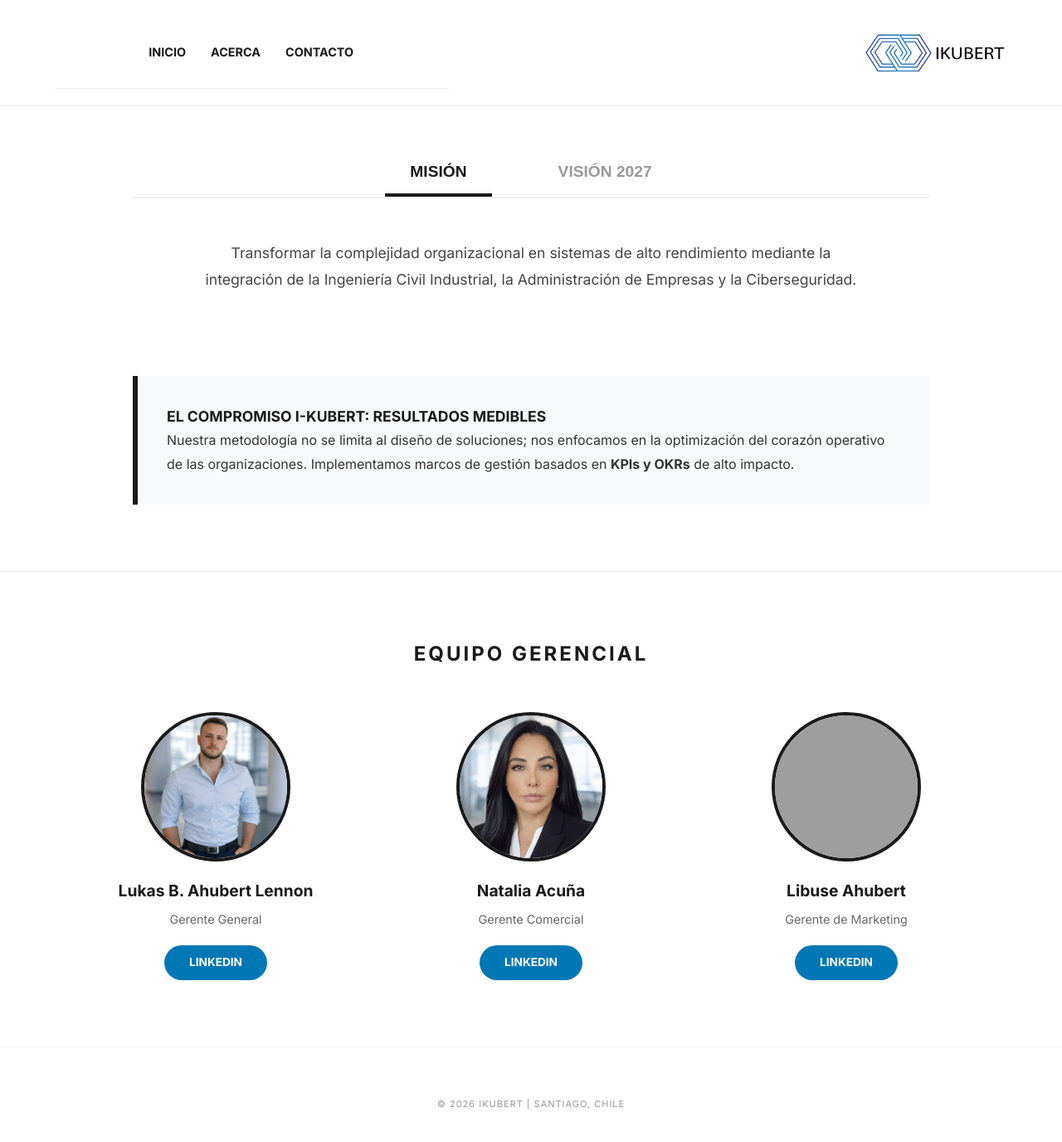
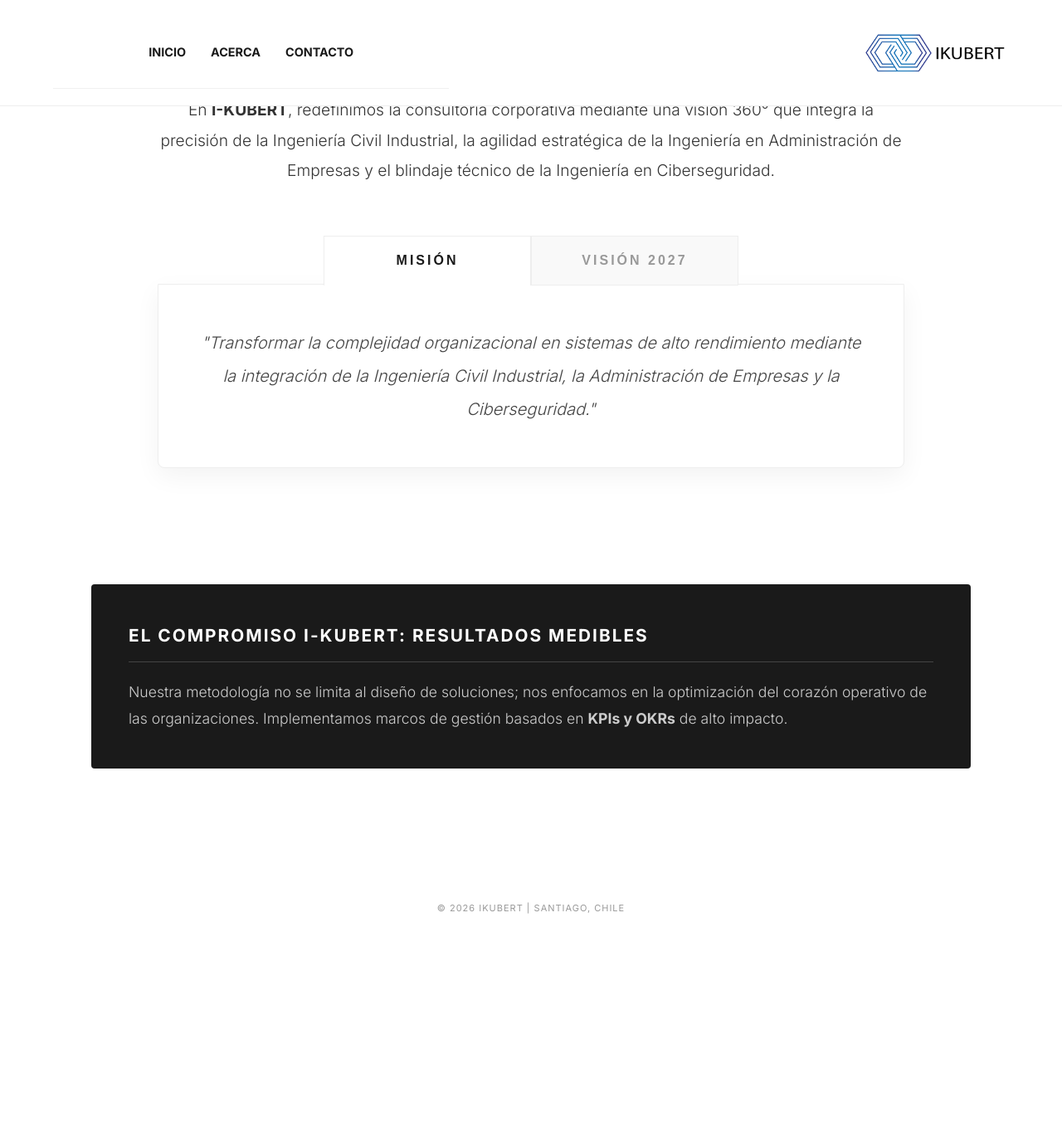
Before and after one commit to IKUBERT/ikubert.github.io, a Jekyll site: the page built from acerca.html, in a window 1280 px wide and 1400 px high, scrolled down 636 px. Shown: the top 1376 px of the window at 83% size. Built offline with Jekyll 4.4.1, drawn with Linux system fonts in a browser that asks for light colours; after the commit the page ends 1800 px from its top, so only the background shows below that; grey boxes are pictures that could not be loaded.

Commit message:
Update acerca.html

```diff
--- a/acerca.html
+++ b/acerca.html
@@ -3,91 +3,88 @@
 title: Acerca de | I-KUBERT
 ---
 
-<!-- Estructura de pagina: Header Hero con imagen de oficina -->
-<header style="position: relative; text-align: center; padding: 120px 20px; background: url('/src/Oficina de Ikubert.png') no-repeat center center/cover; color: #ffffff; min-height: 400px; display: flex; flex-direction: column; justify-content: center; align-items: center;">
+<!-- Estructura de pagina: Header Hero con imagen de fondo "Oficina de Ikubert.png" -->
+<header style="position: relative; text-align: center; padding: 140px 20px; background: url('/src/Oficina de Ikubert.png') no-repeat center center/cover; color: #ffffff; min-height: 450px; display: flex; flex-direction: column; justify-content: center; align-items: center;">
     <div style="position: absolute; top: 0; left: 0; width: 100%; height: 100%; background: rgba(0,0,0,0.65);"></div>
     <div style="position: relative; z-index: 2;">
-        <h1 style="font-size: 3rem; letter-spacing: -1px; margin-bottom: 20px; font-weight: 800;">Arquitectura Estratégica</h1>
-        <p style="max-width: 800px; margin: 0 auto; font-size: 1.3rem; opacity: 0.9; line-height: 1.6; font-weight: 300;">La Convergencia de Tres Ingenierías: Civil Industrial, Administración de Empresas y Ciberseguridad.</p>
+        <h1 style="font-size: 3.2rem; letter-spacing: -1.5px; margin-bottom: 20px; font-weight: 800; text-transform: uppercase;">Arquitectura Estratégica</h1>
+        <p style="max-width: 850px; margin: 0 auto; font-size: 1.4rem; opacity: 0.9; line-height: 1.6; font-weight: 300; letter-spacing: 0.5px;">
+            La Convergencia de Tres Ingenierías: Civil Industrial, Administración de Empresas y Ciberseguridad.
+        </p>
     </div>
 </header>
 
-<div class="section" style="max-width: 1000px; margin: 0 auto; padding: 60px 20px;">
+<div class="section" style="max-width: 1100px; margin: 0 auto; padding: 80px 20px;">
     <!-- Seccion Quienes Somos -->
-    <h2 style="border-bottom: 3px solid #1a1a1a; display: inline-block; padding-bottom: 10px; margin-bottom: 30px;">Quiénes Somos</h2>
-    <p style="font-size: 1.1rem; line-height: 1.8; color: #333;">En <strong>I-KUBERT</strong>, redefinimos la consultoría corporativa mediante una visión 360° que integra la precisión de la Ingeniería Civil Industrial, la agilidad estratégica de la Ingeniería en Administración de Empresas y el blindaje técnico de la Ingeniería en Ciberseguridad.</p>
+    <div style="text-align: center; margin-bottom: 60px;">
+        <h2 style="border-bottom: 3px solid #1a1a1a; display: inline-block; padding-bottom: 10px; margin-bottom: 30px; text-transform: uppercase; letter-spacing: 2px; font-size: 1.8rem;">Quiénes Somos</h2>
+        <p style="font-size: 1.2rem; line-height: 1.9; color: #333; max-width: 900px; margin: 0 auto; font-weight: 300;">
+            En <strong>I-KUBERT</strong>, redefinimos la consultoría corporativa mediante una visión 360° que integra la precisión de la Ingeniería Civil Industrial, la agilidad estratégica de la Ingeniería en Administración de Empresas y el blindaje técnico de la Ingeniería en Ciberseguridad.
+        </p>
+    </div>
 
-    <!-- Sistema de Pestañas: Mision y Vision Interactiva -->
-    <div style="margin-top: 50px; text-align: center;">
-        <div style="display: flex; justify-content: center; gap: 50px; border-bottom: 2px solid #eee; margin-bottom: 30px;">
-            <button onclick="openTab('mision')" id="btn-mision" style="background: none; border: none; padding: 15px 30px; font-size: 1.2rem; font-weight: 700; cursor: pointer; text-transform: uppercase; border-bottom: 4px solid #1a1a1a; color: #1a1a1a; transition: 0.3s;">Misión</button>
-            <button onclick="openTab('vision')" id="btn-vision" style="background: none; border: none; padding: 15px 30px; font-size: 1.2rem; font-weight: 700; cursor: pointer; text-transform: uppercase; border-bottom: 4px solid transparent; color: #999; transition: 0.3s;">Visión 2027</button>
+    <!-- Sistema de Pestañas Premium: Mision y Vision -->
+    <div style="margin: 60px auto; max-width: 900px;">
+        <!-- Botones de Navegacion de Pestañas -->
+        <div style="display: flex; justify-content: center; margin-bottom: -2px; position: relative; z-index: 2;">
+            <button onclick="openTab('mision')" id="btn-mision" style="background: #fff; border: 1px solid #eee; border-bottom: none; padding: 20px 60px; font-size: 1rem; font-weight: 700; cursor: pointer; text-transform: uppercase; letter-spacing: 3px; color: #1a1a1a; transition: all 0.4s ease; min-width: 250px;">Misión</button>
+            <button onclick="openTab('vision')" id="btn-vision" style="background: #f9f9f9; border: 1px solid #eee; border-bottom: 1px solid #eee; padding: 20px 60px; font-size: 1rem; font-weight: 700; cursor: pointer; text-transform: uppercase; letter-spacing: 3px; color: #999; transition: all 0.4s ease; min-width: 250px;">Visión 2027</button>
         </div>
 
-        <div id="mision" class="tab-content" style="display: block; padding: 20px; animation: fadeIn 0.5s;">
-            <p style="font-size: 1.1rem; line-height: 1.8; color: #444; max-width: 800px; margin: 0 auto;">Transformar la complejidad organizacional en sistemas de alto rendimiento mediante la integración de la Ingeniería Civil Industrial, la Administración de Empresas y la Ciberseguridad.</p>
-        </div>
+        <!-- Contenedor de Contenido con Sombra Profesional -->
+        <div style="background: #fff; border: 1px solid #eee; padding: 50px; text-align: center; box-shadow: 0 10px 30px rgba(0,0,0,0.05); border-radius: 0 0 8px 8px;">
+            <div id="mision" class="tab-content" style="display: block; animation: fadeIn 0.6s ease;">
+                <p style="font-size: 1.25rem; line-height: 2; color: #444; margin: 0; font-style: italic; font-weight: 300;">
+                    "Transformar la complejidad organizacional en sistemas de alto rendimiento mediante la integración de la Ingeniería Civil Industrial, la Administración de Empresas y la Ciberseguridad."
+                </p>
+            </div>
 
-        <div id="vision" class="tab-content" style="display: none; padding: 20px; animation: fadeIn 0.5s;">
-            <p style="font-size: 1.1rem; line-height: 1.8; color: #444; max-width: 800px; margin: 0 auto;">Consolidarnos como la consultora boutique referente en Chile para la alta dirección.</p>
+            <div id="vision" class="tab-content" style="display: none; animation: fadeIn 0.6s ease;">
+                <p style="font-size: 1.25rem; line-height: 2; color: #444; margin: 0; font-style: italic; font-weight: 300;">
+                    "Consolidarnos como la consultora boutique referente en Chile para la alta dirección, liderando la intersección entre eficiencia industrial y resiliencia digital."
+                </p>
+            </div>
         </div>
     </div>
 </div>
 
-<!-- Script para el funcionamiento de las pestañas -->
+
+
+<!-- Seccion de Compromiso: Resultados Medibles -->
+<div class="section" style="max-width: 1100px; margin: 0 auto; padding: 0 20px 100px;">
+    <div style="background: #1a1a1a; padding: 45px; border-radius: 4px; color: #ffffff; display: flex; align-items: center; gap: 40px;">
+        <div style="flex: 1;">
+            <h3 style="margin-top: 0; text-transform: uppercase; font-size: 1.3rem; letter-spacing: 2px; color: #fff; border-bottom: 1px solid #444; padding-bottom: 15px; margin-bottom: 20px;">El Compromiso I-KUBERT: Resultados Medibles</h3>
+            <p style="font-size: 1.1rem; line-height: 1.8; color: #ccc; margin-bottom: 0; font-weight: 300;">
+                Nuestra metodología no se limita al diseño de soluciones; nos enfocamos en la optimización del corazón operativo de las organizaciones. Implementamos marcos de gestión basados en <strong>KPIs y OKRs</strong> de alto impacto.
+            </p>
+        </div>
+    </div>
+</div>
+
+<!-- Script y Animaciones -->
 <script>
 function openTab(tabName) {
-  var i, x, buttons;
+  var i, x, btns;
   x = document.getElementsByClassName("tab-content");
-  for (i = 0; i < x.length; i++) {
-    x[i].style.display = "none";
-  }
+  for (i = 0; i < x.length; i++) { x[i].style.display = "none"; }
+
   document.getElementById(tabName).style.display = "block";
 
-  <!-- Manejo de colores en botones
-  document.getElementById("btn-mision").style.borderBottomColor = "transparent";
-  document.getElementById("btn-mision").style.color = "#999";
-  document.getElementById("btn-vision").style.borderBottomColor = "transparent";
-  document.getElementById("btn-vision").style.color = "#999";
+  <!-- Estética de los botones
+  var btnM = document.getElementById("btn-mision");
+  var btnV = document.getElementById("btn-vision");
 
-  document.getElementById("btn-" + tabName).style.borderBottomColor = "#1a1a1a";
-  document.getElementById("btn-" + tabName).style.color = "#1a1a1a";
+  if(tabName === 'mision') {
+    btnM.style.background = "#fff"; btnM.style.color = "#1a1a1a"; btnM.style.borderBottom = "none";
+    btnV.style.background = "#f9f9f9"; btnV.style.color = "#999"; btnV.style.borderBottom = "1px solid #eee";
+  } else {
+    btnV.style.background = "#fff"; btnV.style.color = "#1a1a1a"; btnV.style.borderBottom = "none";
+    btnM.style.background = "#f9f9f9"; btnM.style.color = "#999"; btnM.style.borderBottom = "1px solid #eee";
+  }
 }
 </script>
 
 <style>
-@keyframes fadeIn { from { opacity: 0; } to { opacity: 1; } }
+@keyframes fadeIn { from { opacity: 0; transform: translateY(10px); } to { opacity: 1; transform: translateY(0); } }
 </style>
-
-<!-- El Compromiso I-KUBERT -->
-<div class="section" style="max-width: 1000px; margin: 0 auto; padding: 20px 20px 80px;">
-    <div style="background: #f8f9fa; padding: 35px; border-left: 6px solid #1a1a1a;">
-        <h3 style="margin-top: 0; text-transform: uppercase; font-size: 1.1rem;">El Compromiso I-KUBERT: Resultados Medibles</h3>
-        <p style="font-size: 1rem; line-height: 1.8; color: #333; margin-bottom: 0;">Nuestra metodología no se limita al diseño de soluciones; nos enfocamos en la optimización del corazón operativo de las organizaciones. Implementamos marcos de gestión basados en <strong>KPIs y OKRs</strong> de alto impacto.</p>
-    </div>
-</div>
-
-<!-- Seccion Equipo Gerencial -->
-<div class="section" style="background: #ffffff; padding: 80px 20px; text-align: center; border-top: 1px solid #eee; border-bottom: 1px solid #eee;">
-    <h2 style="letter-spacing: 3px; text-transform: uppercase; margin-bottom: 50px;">Equipo Gerencial</h2>
-    <div style="display: grid; grid-template-columns: repeat(auto-fit, minmax(250px, 1fr)); gap: 40px; max-width: 1100px; margin: 0 auto;">
-        <div style="display: flex; flex-direction: column; align-items: center;">
-            <div style="width: 180px; height: 180px; border-radius: 50%; background: #f0f0f0; margin-bottom: 20px; overflow: hidden; border: 4px solid #1a1a1a;"><img src="/src/Foto Lukas Ahubert.jpeg" alt="Lukas B. Ahubert" style="width: 100%; height: 100%; object-fit: cover;"></div>
-            <h4 style="margin: 0; font-size: 1.2rem;">Lukas B. Ahubert Lennon</h4>
-            <p style="font-size: 0.9rem; color: #666; margin: 8px 0 20px;">Gerente General</p>
-            <a href="https:<!--www.linkedin.com/in/lukas-ahubert/" target="_blank" style="text-decoration: none; background: #0077b5; color: white; padding: 10px 30px; border-radius: 25px; font-size: 0.85rem; font-weight: 700;">LINKEDIN</a>
-        </div>
-        <div style="display: flex; flex-direction: column; align-items: center;">
-            <div style="width: 180px; height: 180px; border-radius: 50%; background: #f0f0f0; margin-bottom: 20px; overflow: hidden; border: 4px solid #1a1a1a;"><img src="/src/Foto Natalia Acuña.jpeg" alt="Natalia Acuña" style="width: 100%; height: 100%; object-fit: cover;"></div>
-            <h4 style="margin: 0; font-size: 1.2rem;">Natalia Acuña</h4>
-            <p style="font-size: 0.9rem; color: #666; margin: 8px 0 20px;">Gerente Comercial</p>
-            <a href="https:<!--www.linkedin.com/in/natalia-acu%C3%B1a/" target="_blank" style="text-decoration: none; background: #0077b5; color: white; padding: 10px 30px; border-radius: 25px; font-size: 0.85rem; font-weight: 700;">LINKEDIN</a>
-        </div>
-        <div style="display: flex; flex-direction: column; align-items: center;">
-            <div style="width: 180px; height: 180px; border-radius: 50%; background: #f0f0f0; margin-bottom: 20px; overflow: hidden; border: 4px solid #1a1a1a;"><img src="/src/libuse.jpg" alt="Libuse Ahubert" style="width: 100%; height: 100%; object-fit: cover;"></div>
-            <h4 style="margin: 0; font-size: 1.2rem;">Libuse Ahubert</h4>
-            <p style="font-size: 0.9rem; color: #666; margin: 8px 0 20px;">Gerente de Marketing</p>
-            <a href="https:<!--www.linkedin.com/in/libuse-ahubert-lennon-980b43213" target="_blank" style="text-decoration: none; background: #0077b5; color: white; padding: 10px 30px; border-radius: 25px; font-size: 0.85rem; font-weight: 700;">LINKEDIN</a>
-        </div>
-    </div>
-</div>
```
